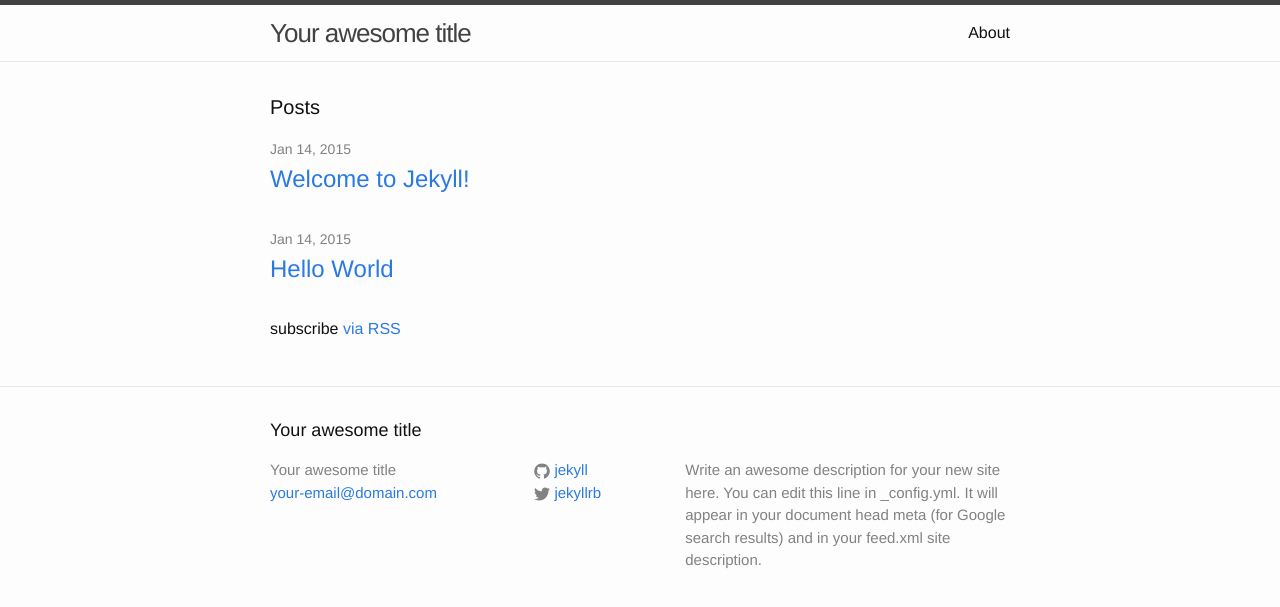
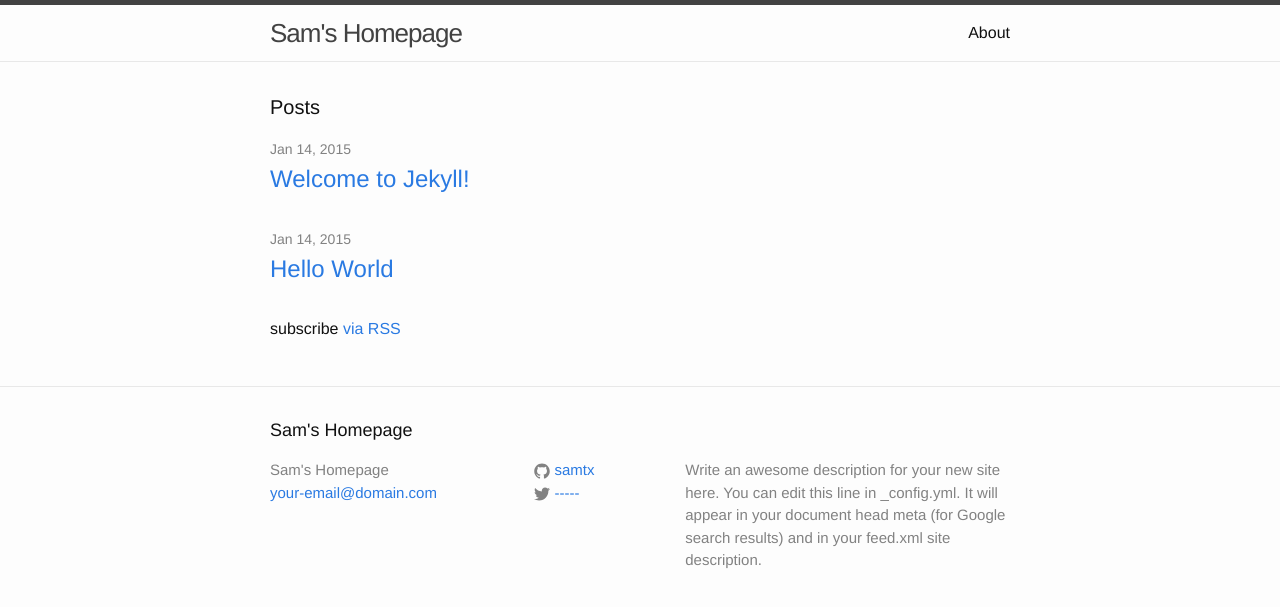
Before and after one commit to samtx/samtx.github.io, a Jekyll site: the page built from index.html, in a window 1280 px wide. Shown: the top 607 px of the page. Built offline with Jekyll 4.4.1, drawn with Linux system fonts in a browser that asks for light colours.

Commit message:
change the url and name in config file

```diff
--- a/_config.yml
+++ b/_config.yml
@@ -1,14 +1,14 @@
 # Site settings
-title: Your awesome title
+title: Sam's Homepage
 email: your-email@domain.com
 description: > # this means to ignore newlines until "baseurl:"
   Write an awesome description for your new site here. You can edit this
   line in _config.yml. It will appear in your document head meta (for
   Google search results) and in your feed.xml site description.
 baseurl: "" # the subpath of your site, e.g. /blog/
-url: "http://yourdomain.com" # the base hostname & protocol for your site
-twitter_username: jekyllrb
-github_username:  jekyll
+url: "https://samtx.github.io" # the base hostname & protocol for your site
+twitter_username: -----
+github_username:  samtx
 
 # Build settings
 markdown: kramdown
```
Also changed, not shown: _posts/2015-01-14-hello-world.md (+1 -1 lines).
